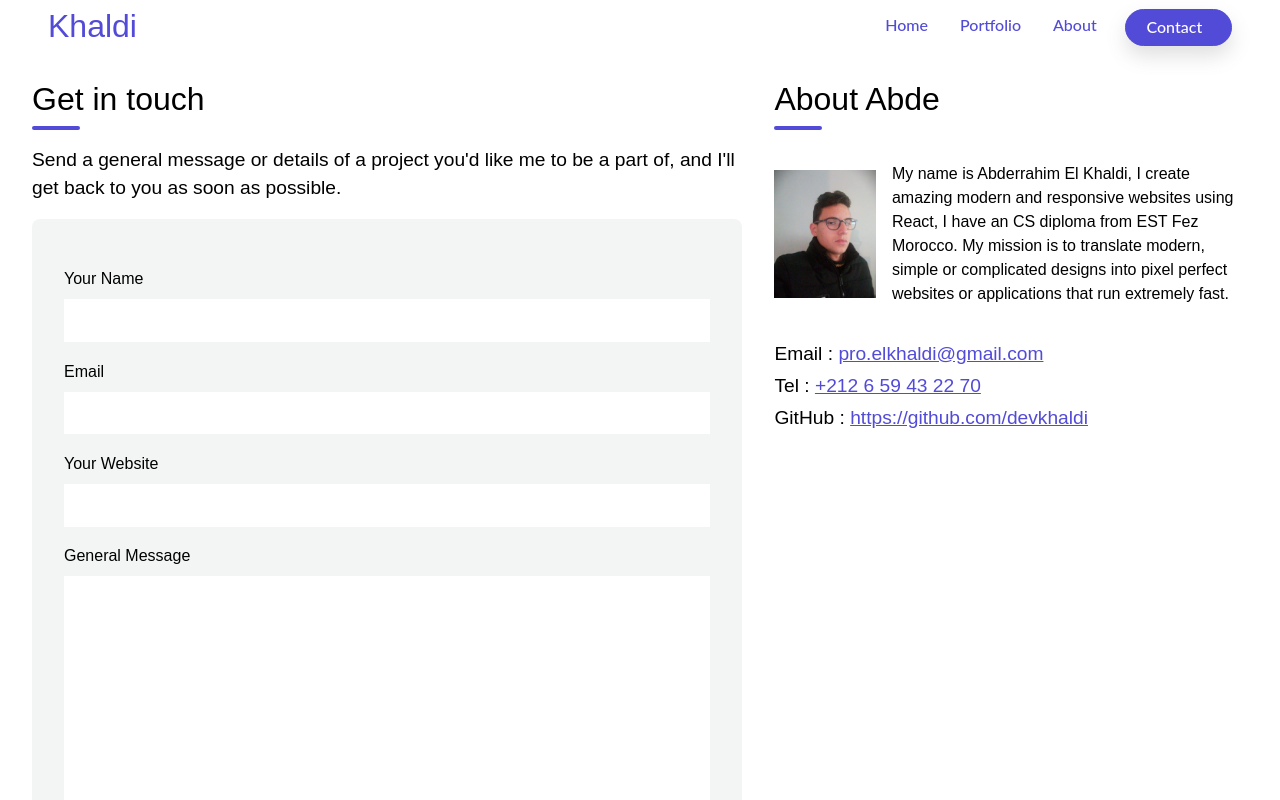
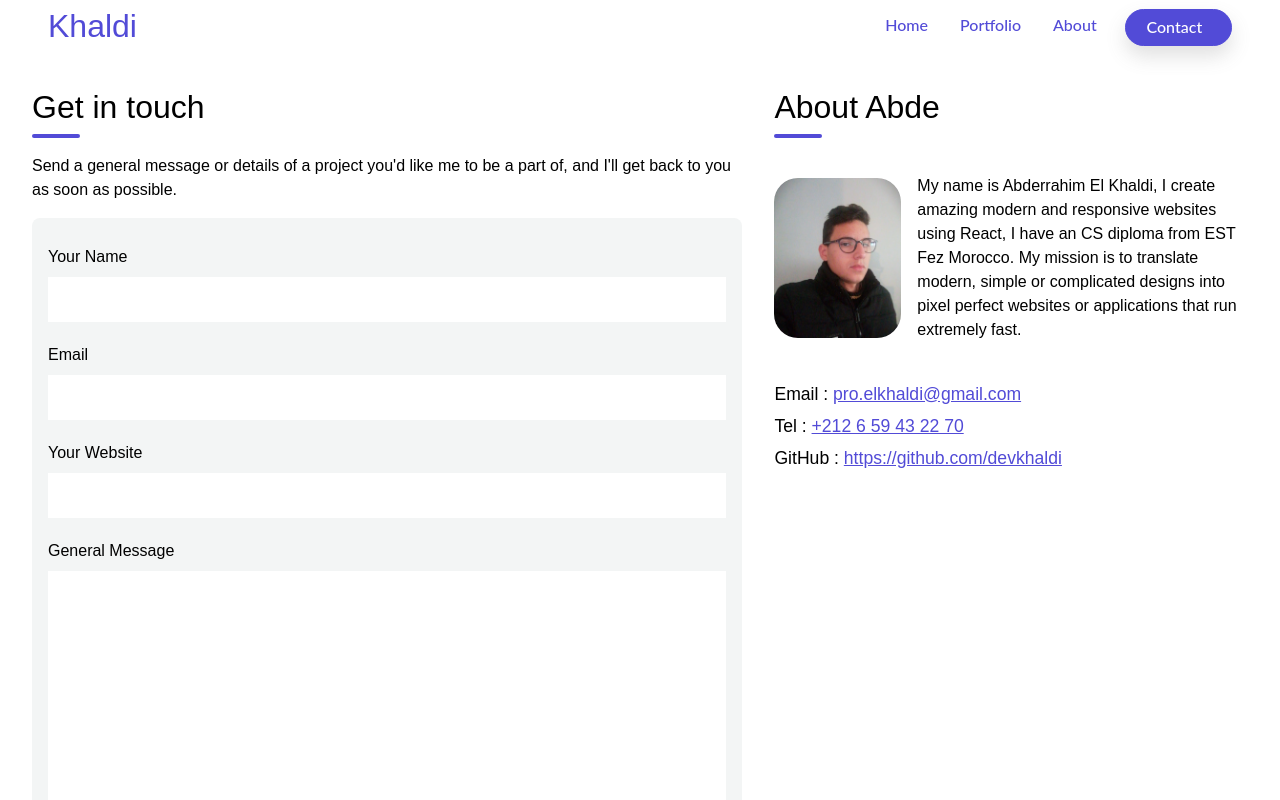
Before and after one commit to devkhaldi/portfolio, a React (Create React App) app: page /contact in a window 1280 px wide. Shown: the top 800 px of the page. Built offline with nearby package versions, Linux system fonts and the light colour scheme.

Commit message:
fix contact

```diff
--- a/src/contact/Contact.css
+++ b/src/contact/Contact.css
@@ -1,14 +1,11 @@
 .contact-page {
-  margin-top: 2rem;
+  margin-top: 2.5rem;
   display: flex;
   padding: 3rem 2rem;
   column-gap: 2rem;
   color: var(--text-1);
 }
 /*Contact content*/
-.contact-page .contact-content {
-  flex: 3;
-}
 .contact-page h2 {
   font-weight: 300;
   color: var(--black);
@@ -17,28 +14,29 @@
   margin-bottom: 1rem;
 }
 .contact-page p {
-  font-size: 1.2rem;
-  font-weight: 300;
+  font-size: 1rem;
+  font-weight: 400;
+}
+.contact-page .contact-content {
+  flex: 3;
 }
 .contact-page .contact-content .form-container {
-  padding: 2rem;
+  padding: 0.5rem 1rem;
   border-radius: 0.5rem;
   background: var(--bg-1);
 }
 
 .contact-page .contact-content .input-container {
-  margin: 1rem 0;
+  margin: 1.2rem 0;
 }
 .contact-page .contact-content .input-container::after {
   content: "";
   display: block;
   width: 0%;
-  height: 0.1rem;
-
+  height: 0.14em;
   background: var(--primary-color);
   position: relative;
-  bottom: 0rem;
-  transition: all 0.5s;
+  transition: all 0.4s;
 }
 .input-container:focus-within::after {
   width: 100% !important;
@@ -49,8 +47,8 @@
   color: var(--text-1);
   border: none;
   border-radius: 0;
-  padding: 0.5rem 0.5rem;
-  font-size: 1.2rem;
+  padding: 1.4rem 0.5rem;
+  font-size: 1rem;
   box-shadow: none !important;
   position: relative;
 }
@@ -59,11 +57,11 @@
 .contact-page .contact-content textarea {
   background: var(--form-input-bg);
 }
-.contact-page .contact-content input::placeholder {
+/* .contact-page .contact-content input::placeholder {
   color: var(--form-input-placeholder);
   font-weight: 300;
   font-size: 0.9rem;
-}
+} */
 
 .contact-page .contact-content button {
   margin: 2rem 0;
@@ -85,8 +83,8 @@
 }
 
 .contact-page .contact-about img {
-  width: 8rem;
-  height: 8rem;
+  height: 10rem;
+  border-radius: 1.5rem;
   margin: 1.5rem auto;
 }
 .contact-page .contact-about .contact-info span {
@@ -95,7 +93,7 @@
 
 .contact-page .contact-about .about-links {
   margin: 1rem 0;
-  font-size: 1.2rem;
+  font-size: 1.1rem;
   line-height: 2rem;
 }
 .contact-page .contact-about .about-links span {
--- a/src/contact/Contact.js
+++ b/src/contact/Contact.js
@@ -35,14 +35,14 @@ const Contact = () => {
             <div className='input-container'>
               <label htmlFor='email'>Email</label>
               <input
-                name='email'
+                name='myemail'
                 id='email'
                 type='email'
                 className='form-control'
               />
             </div>
             <div className='input-container'>
-              <label htmlFor=''>Your Website</label>
+              <label htmlFor='yourWebsite'>Your Website</label>
               <input
                 name='yourWebsite'
                 id='yourWebsite'
```
